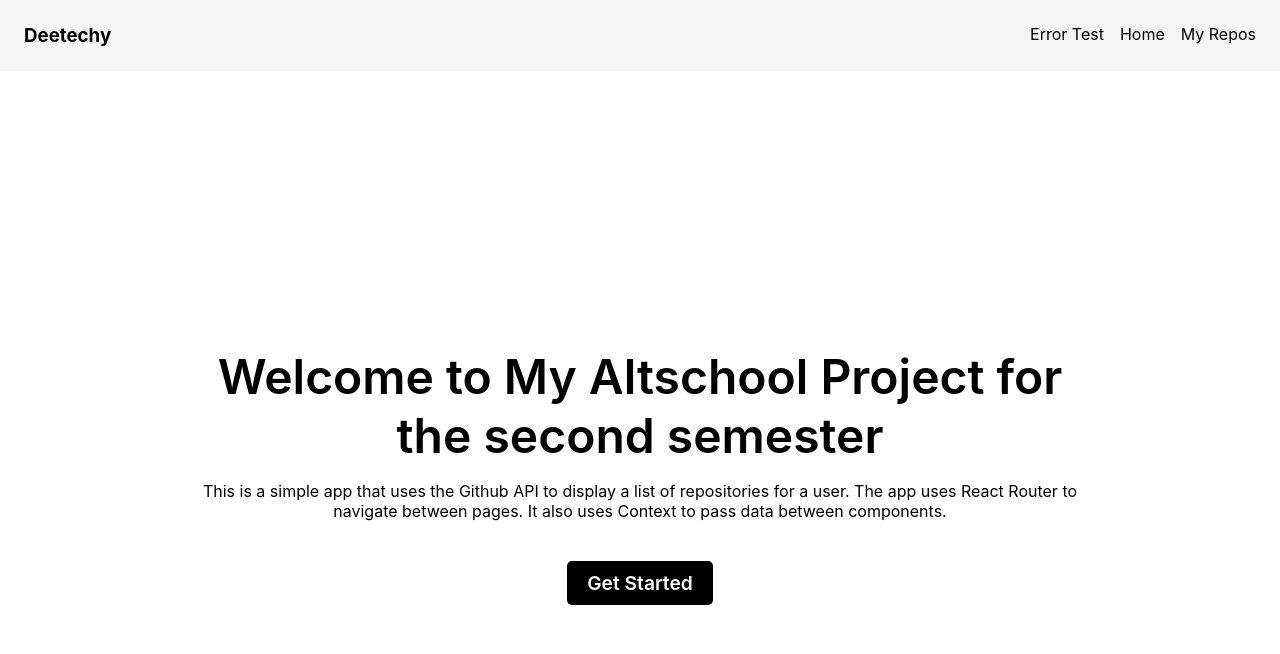
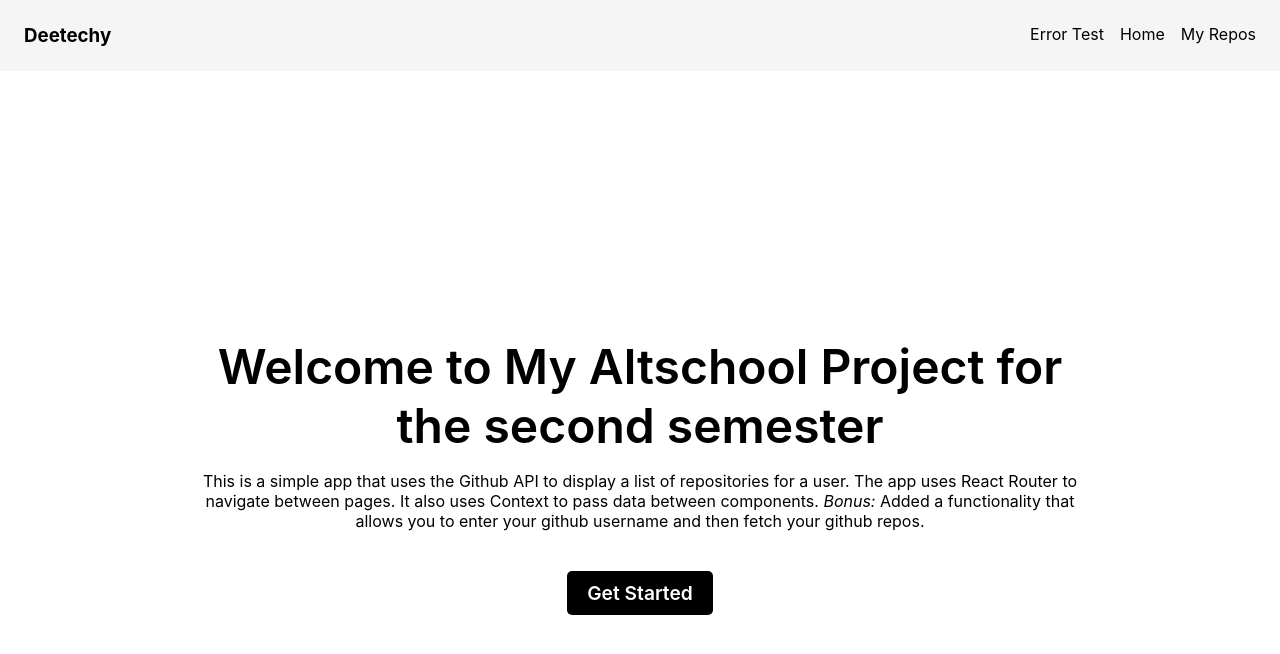
Before and after one commit to dansiecrown/git-view, a React (Create React App) app: page / in a window 1280 px wide. Shown: the top 654 px of the page. Built offline with nearby package versions, Linux system fonts and the light colour scheme.

Commit message:
added more description text to the home page

```diff
--- a/src/pages/Home.js
+++ b/src/pages/Home.js
@@ -9,7 +9,9 @@ export default function Home() {
         <div className="home">
             <div className="container">
                 <h1> Welcome to My Altschool Project for the second semester</h1>
-                <p> This is a simple app that uses the Github API to display a list of repositories for a user. The app uses React Router to navigate between pages. It also uses Context to pass data between components.</p>
+                <p> This is a simple app that uses the Github API to display a list of repositories for a user. The app uses React Router to navigate between pages. It also uses Context to pass data between components. <em>Bonus:</em> Added a functionality that allows you to enter your github username and then fetch your github repos.</p>
+
+
 
                 <Link to="/list" className="btn">Get Started</Link>
 
```
